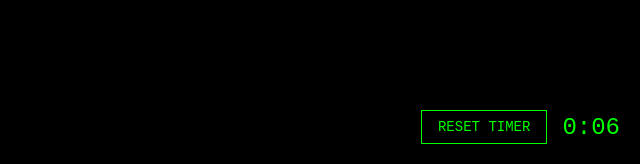
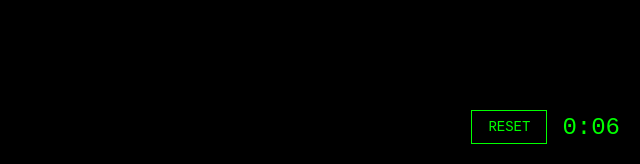
Before and after one commit to Shav7/Terminal-Todos, a Flask app: page / in a window 1280 px wide. Shown: the part 636-800 px from the top of the page, without its empty margins (640-1280 px from the left). Run offline with Flask 3, Linux system fonts and the light colour scheme; data that the repository does not hold is empty.

Commit message:
Agent query: Is the reset button now appearing before the timer with the text "RESET"?

```diff
--- a/static/css/style.css
+++ b/static/css/style.css
@@ -94,10 +94,12 @@ body {
     flex-direction: row;
     align-items: center;
     gap: 15px;
+    justify-content: flex-end;
 }
 
 .timer {
     font-size: 24px;
+    order: 2;
 }
 
 .terminal-button {
@@ -109,6 +111,7 @@ body {
     font-family: 'Courier New', monospace;
     font-size: 14px;
     transition: all 0.3s ease;
+    order: 1;
 }
 
 .terminal-button:hover {
--- a/templates/index.html
+++ b/templates/index.html
@@ -29,7 +29,7 @@
         </div>
 
         <div class="timer-container">
-            <button class="terminal-button" id="reset-timer">RESET TIMER</button>
+            <button class="terminal-button" id="reset-timer">RESET</button>
             <div class="timer" id="timer">0:00</div>
         </div>
     </div>
```
Also changed, not shown: Screenshot 2024-10-27 at 4.59.53 PM.png (added).
